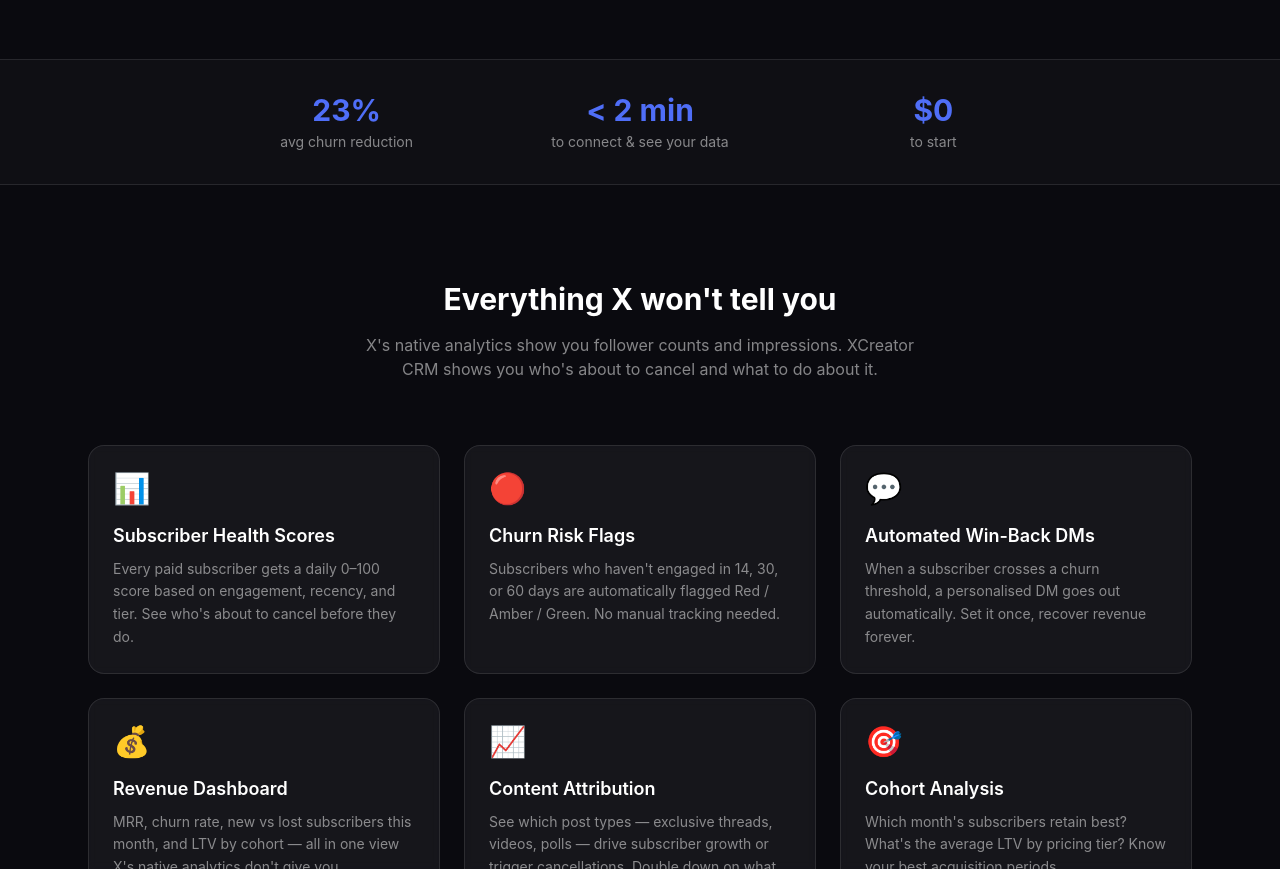
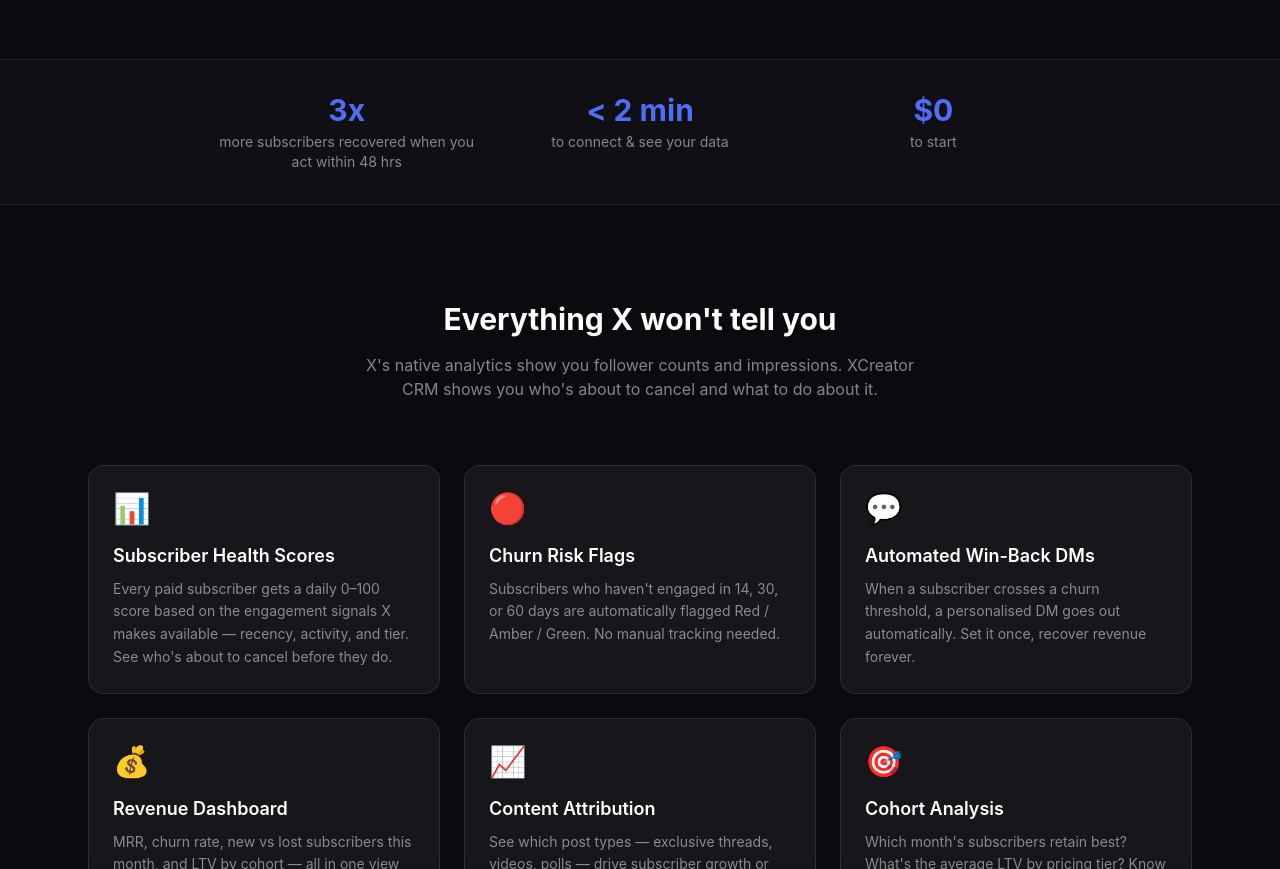
Before and after one commit to jamieinmallorca-afk/xcreator-crm, a Next.js app: page / in a window 1280 px wide. Shown: the part 620-1489 px from the top of the page. Built offline with nearby package versions, Linux system fonts and the light colour scheme.

Commit message:
Add files via upload

```diff
--- a/app/page.tsx
+++ b/app/page.tsx
@@ -4,7 +4,7 @@
   {
     icon: '📊',
     title: 'Subscriber Health Scores',
-    desc: "Every paid subscriber gets a daily 0–100 score based on engagement, recency, and tier. See who's about to cancel before they do.",
+    desc: "Every paid subscriber gets a daily 0–100 score based on the engagement signals X makes available — recency, activity, and tier. See who's about to cancel before they do.",
   },
   {
     icon: '🔴',
@@ -110,7 +110,7 @@
       <section className="border-y border-white/10 bg-white/[0.02] py-8">
         <div className="max-w-4xl mx-auto px-6 grid grid-cols-3 gap-8 text-center">
           {[
-            { value: '23%', label: 'avg churn reduction' },
+            { value: '3x', label: 'more subscribers recovered when you act within 48 hrs' },
             { value: '< 2 min', label: 'to connect & see your data' },
             { value: '$0', label: 'to start' },
           ].map((s) => (
```
